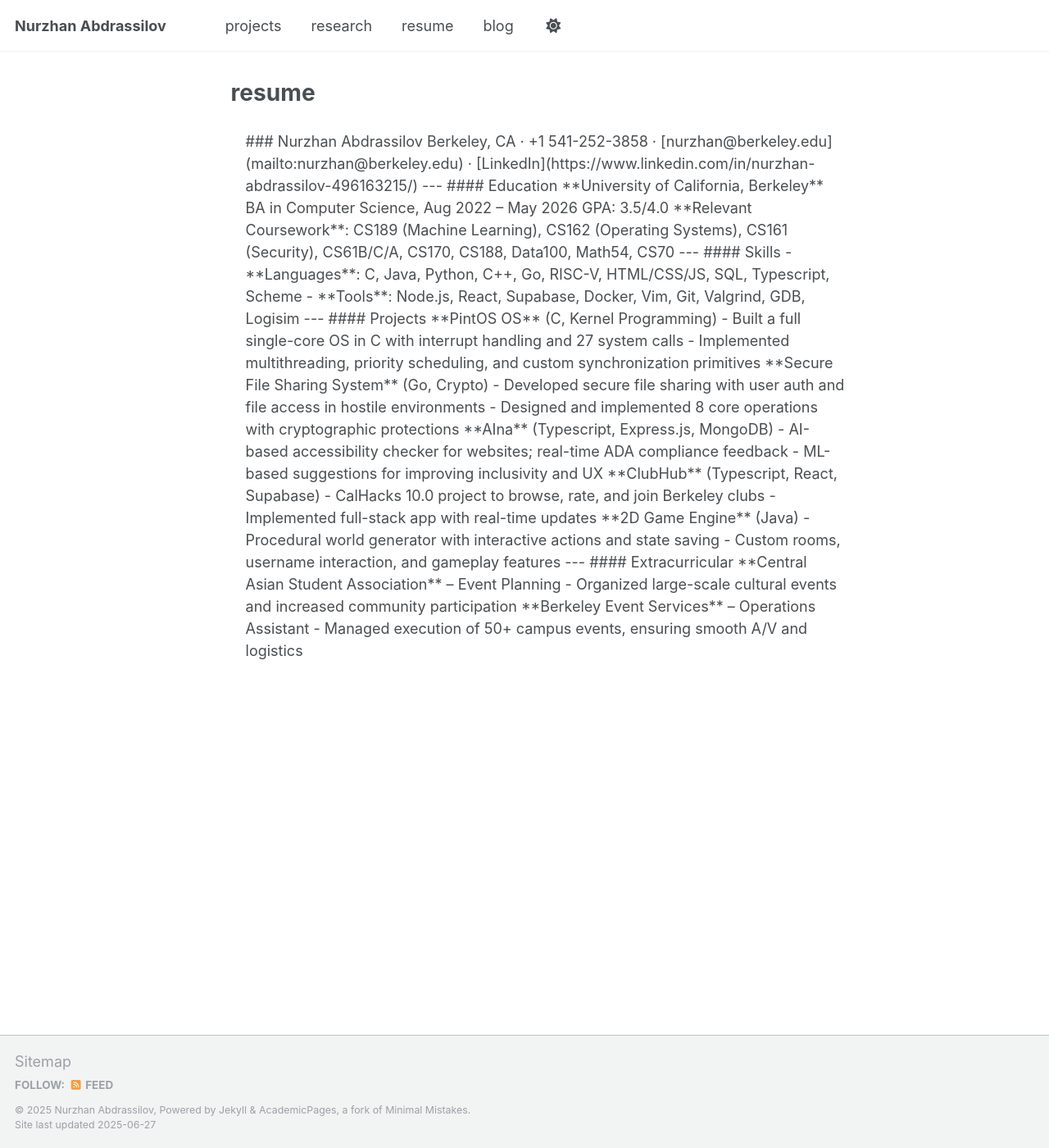
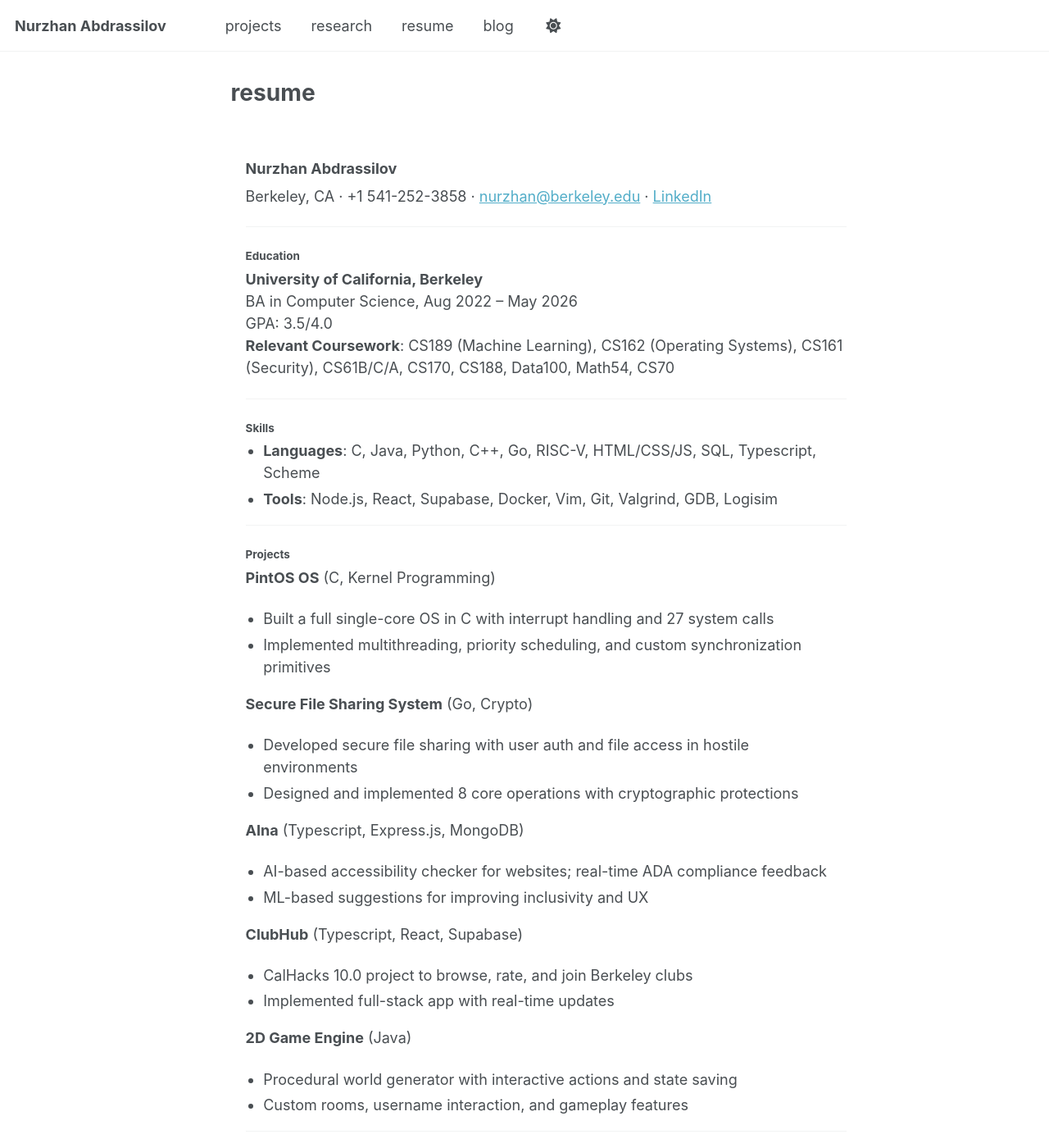
Before and after one commit to NurzhanAbdrassilov/nurzhanabdrassilov.github.io, a Jekyll site: the page built from _pages/resume.md, in a window 1280 px wide and 1400 px high. Shown: the whole window at 82% size. Built offline with Jekyll 4.4.1, drawn with Linux system fonts in a browser that asks for light colours; some of the changed text lies outside the part shown.

Commit message:
fixing resume page

```diff
--- a/_pages/resume.md
+++ b/_pages/resume.md
@@ -31,7 +31,7 @@ sidebar:
 }
 </style>
 
-<div class="resume-section">
+<div class="resume-section" markdown="1">
 
 ### Nurzhan Abdrassilov
 Berkeley, CA · +1 541-252-3858 · [nurzhan@berkeley.edu](mailto:nurzhan@berkeley.edu) · [LinkedIn](https://www.linkedin.com/in/nurzhan-abdrassilov-496163215/)
```
